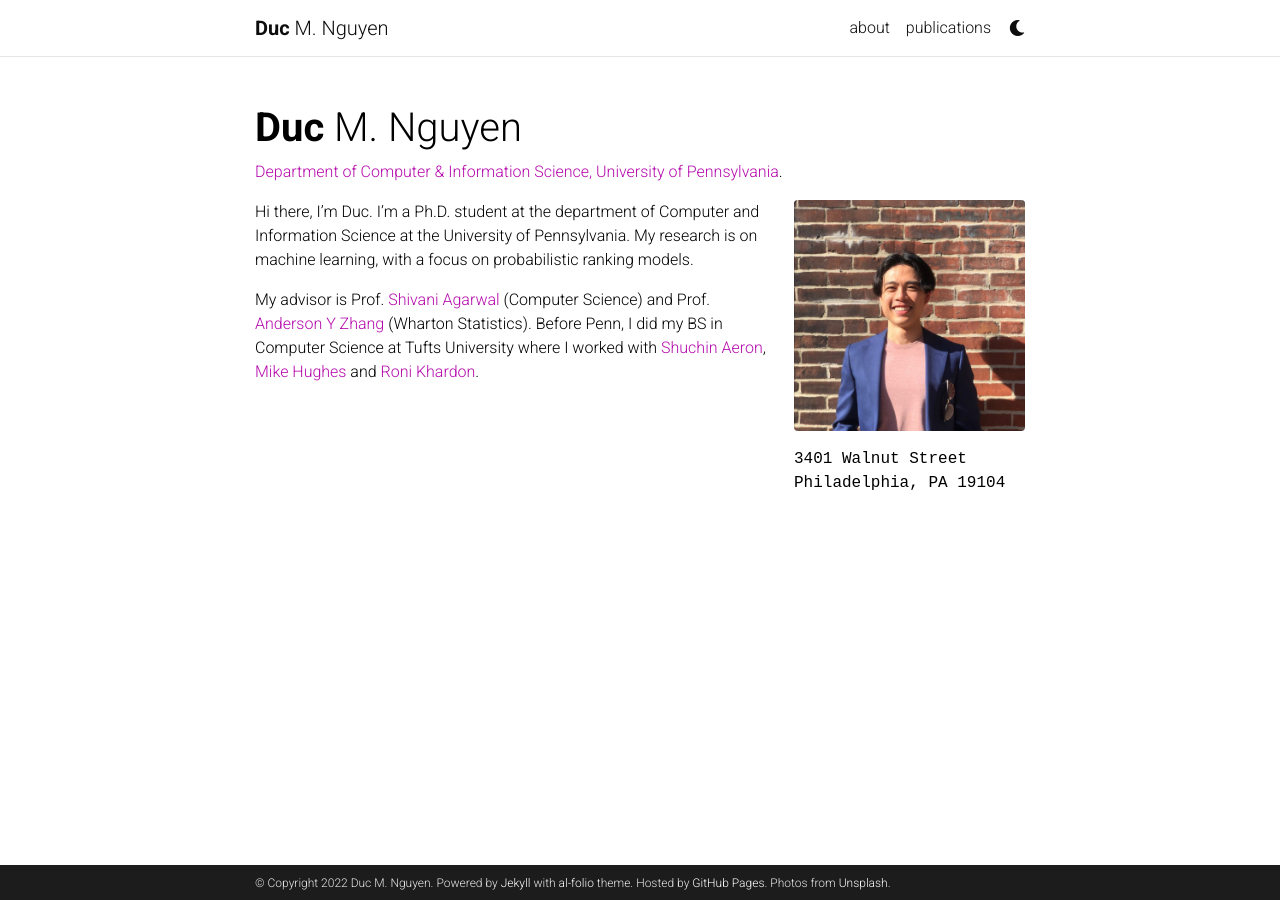
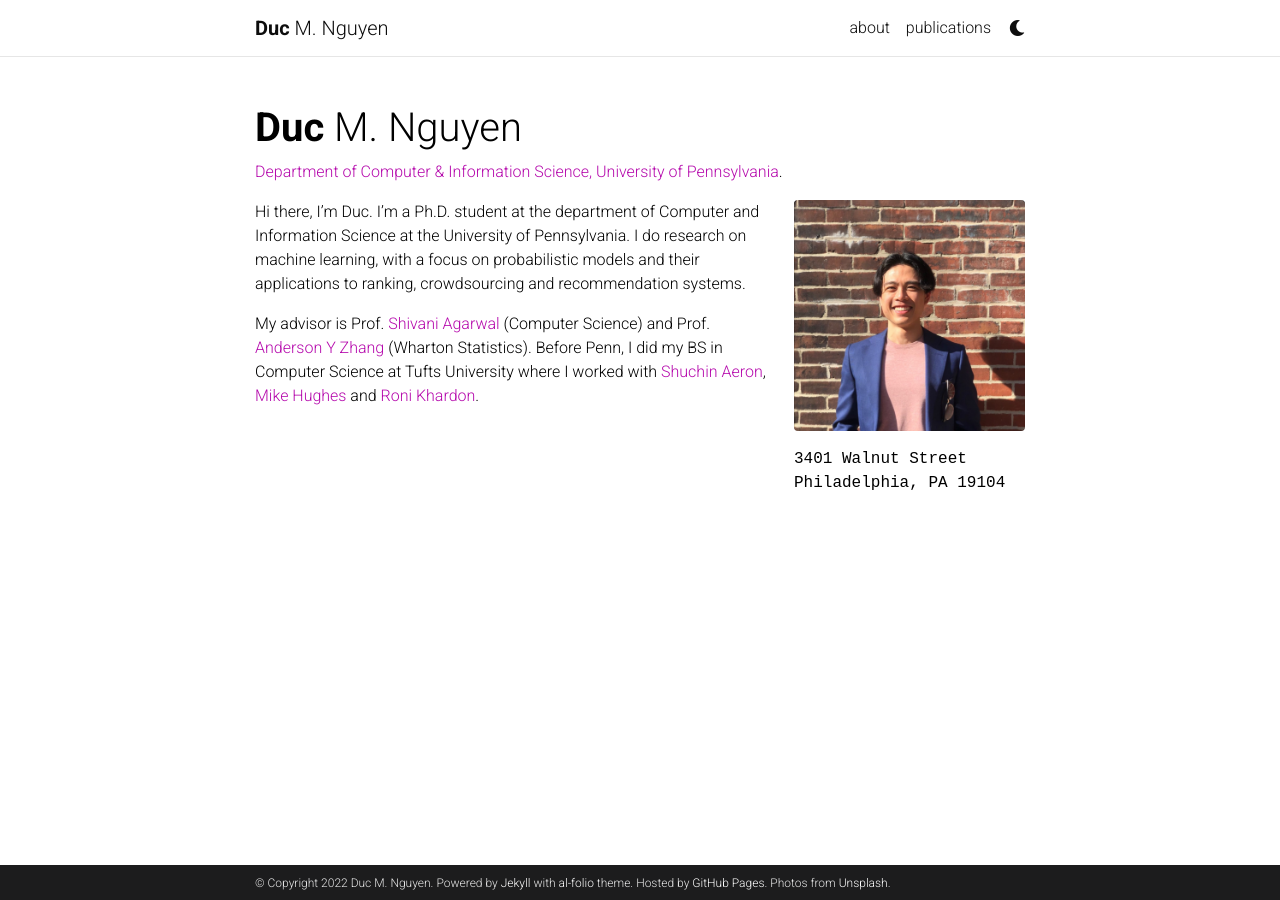
Before and after one commit to dnguyen1196/dnguyen1196.github.io, a Jekyll site: the page built from _pages/about.md, in a window 1280 px wide. Built offline with Jekyll 4.4.1, drawn with Linux system fonts in a browser that asks for light colours; full-size pictures stand in for the smaller copies a plugin makes; comment, search, counter and statistics services are not loaded; a style sheet for code colours, icons or effects is not loaded.

```diff
--- a/_pages/about.md
+++ b/_pages/about.md
@@ -16,6 +16,6 @@ profile:
 # social: true  # includes social icons at the bottom of the page
 ---
 
-Hi there, I'm Duc. I'm a Ph.D. student at the department of Computer and Information Science at the University of Pennsylvania. My research is on machine learning, with a focus on probabilistic ranking models.
+Hi there, I'm Duc. I'm a Ph.D. student at the department of Computer and Information Science at the University of Pennsylvania. I do research on machine learning, with a focus on probabilistic models and their applications to ranking, crowdsourcing and recommendation systems.
 
 My advisor is Prof. [Shivani Agarwal](https://www.shivani-agarwal.net/) (Computer Science) and Prof. [Anderson Y Zhang](http://www.andersonzhang.com/) (Wharton Statistics). Before Penn, I did my BS in Computer Science at Tufts University where I worked with [Shuchin Aeron](http://www.ece.tufts.edu/~shuchin/), [Mike Hughes](https://www.michaelchughes.com/) and [Roni Khardon](http://homes.sice.indiana.edu/rkhardon/).
```
Also changed, not shown: assets/img/1.jpg (deleted), assets/img/10.jpg (deleted), assets/img/11.jpg (deleted), assets/img/12.jpg (deleted), assets/img/2.jpg (deleted), assets/img/7.jpg (deleted), assets/img/al-folio-preview.png (deleted), assets/img/code-screenshot.png (deleted), assets/img/distill-screenshot.png (deleted), assets/img/math-screenshot.png (deleted), assets/img/photos-screenshot.png (deleted), assets/img/projects-screenshot.png (deleted), 5 other files.
